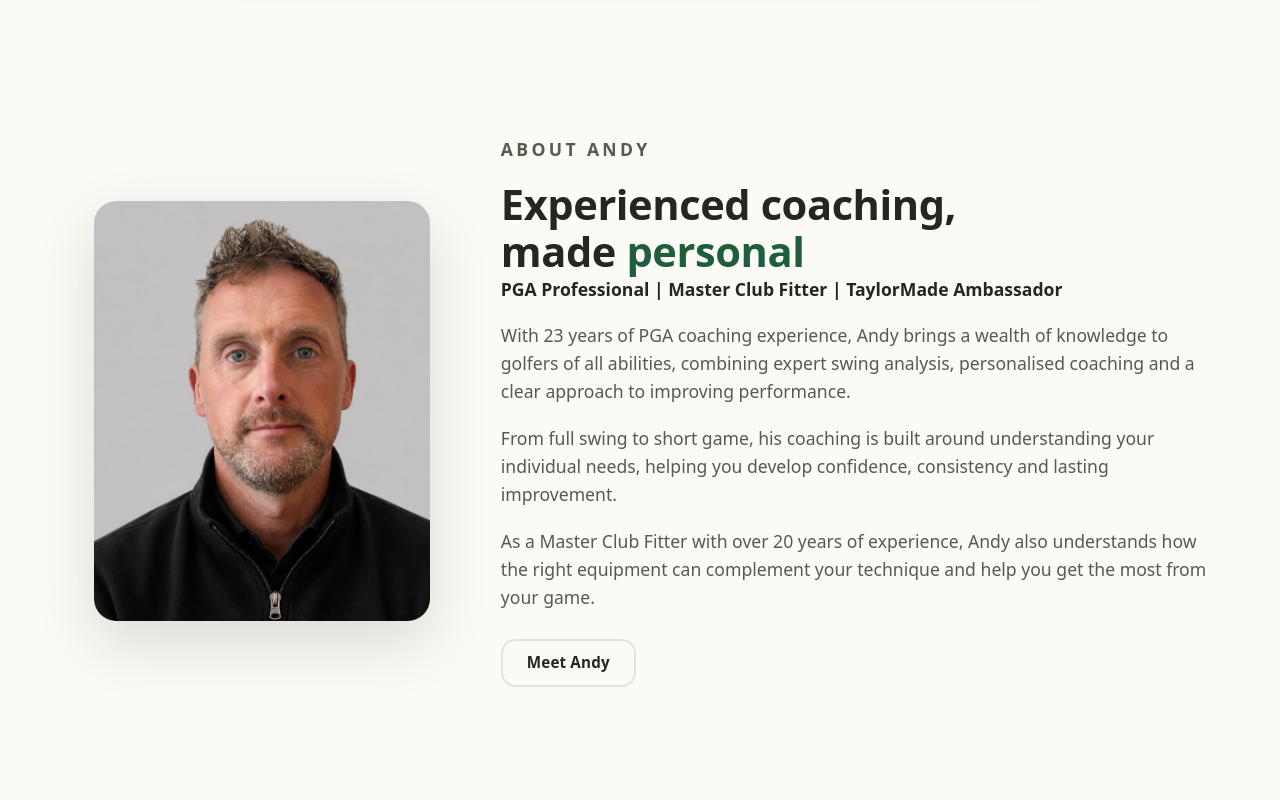
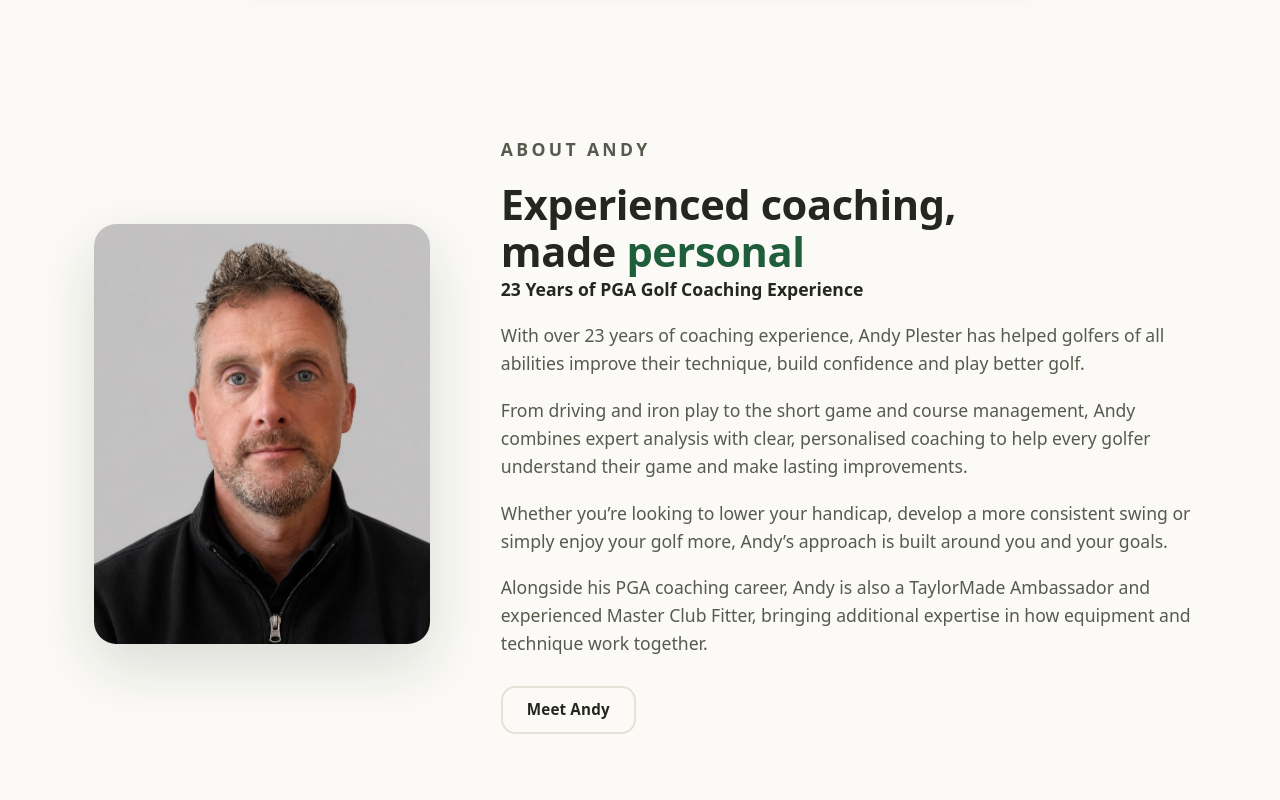
Before and after one commit to AndyPlester/AndyPlesterGolf, a plain HTML site: page index.html in a window 1280 px wide. Shown: the part 3580-4380 px from the top of the page. Drawn offline with Linux system fonts and the light colour scheme.

Commit message:
One small adjustment to the About Andy section.

```diff
--- a/index.html
+++ b/index.html
@@ -161,7 +161,7 @@
 
     <section class="section" id="about"><div class="wrap"><div class="about-grid">
       <div class="about-photo reveal"><div class="media-frame"><img src="andy-portrait.jpeg" alt="Andy Plester, PGA Professional golf coach" width="950" height="892" loading="lazy"></div></div>
-      <div class="about-body reveal"><p class="eyebrow">About Andy</p><h2 class="section-title">Experienced coaching, made <em>personal</em></h2><p><strong>PGA Professional | Master Club Fitter | TaylorMade Ambassador</strong></p><p>With 23 years of PGA coaching experience, Andy brings a wealth of knowledge to golfers of all abilities, combining expert swing analysis, personalised coaching and a clear approach to improving performance.</p><p>From full swing to short game, his coaching is built around understanding your individual needs, helping you develop confidence, consistency and lasting improvement.</p><p>As a Master Club Fitter with over 20 years of experience, Andy also understands how the right equipment can complement your technique and help you get the most from your game.</p><a href="about.html" class="btn btn-ghost">Meet Andy</a></div>
+      <div class="about-body reveal"><p class="eyebrow">About Andy</p><h2 class="section-title">Experienced coaching, made <em>personal</em></h2><p><strong>23 Years of PGA Golf Coaching Experience</strong></p><p>With over 23 years of coaching experience, Andy Plester has helped golfers of all abilities improve their technique, build confidence and play better golf.</p><p>From driving and iron play to the short game and course management, Andy combines expert analysis with clear, personalised coaching to help every golfer understand their game and make lasting improvements.</p><p>Whether you’re looking to lower your handicap, develop a more consistent swing or simply enjoy your golf more, Andy’s approach is built around you and your goals.</p><p>Alongside his PGA coaching career, Andy is also a TaylorMade Ambassador and experienced Master Club Fitter, bringing additional expertise in how equipment and technique work together.</p><a href="about.html" class="btn btn-ghost">Meet Andy</a></div>
     </div></div></section>
 
     <section class="section" id="book"><div class="wrap"><div class="book reveal"><div class="book-grid">
```
